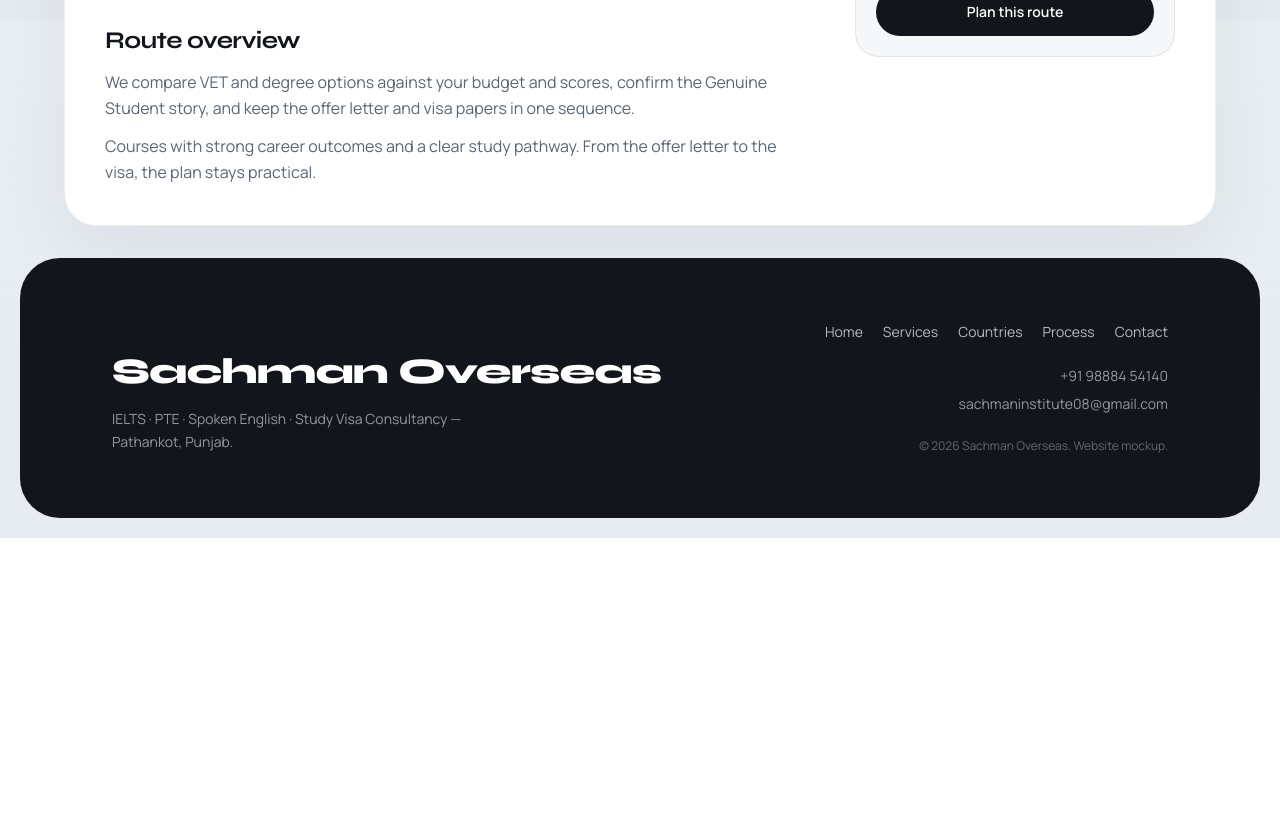
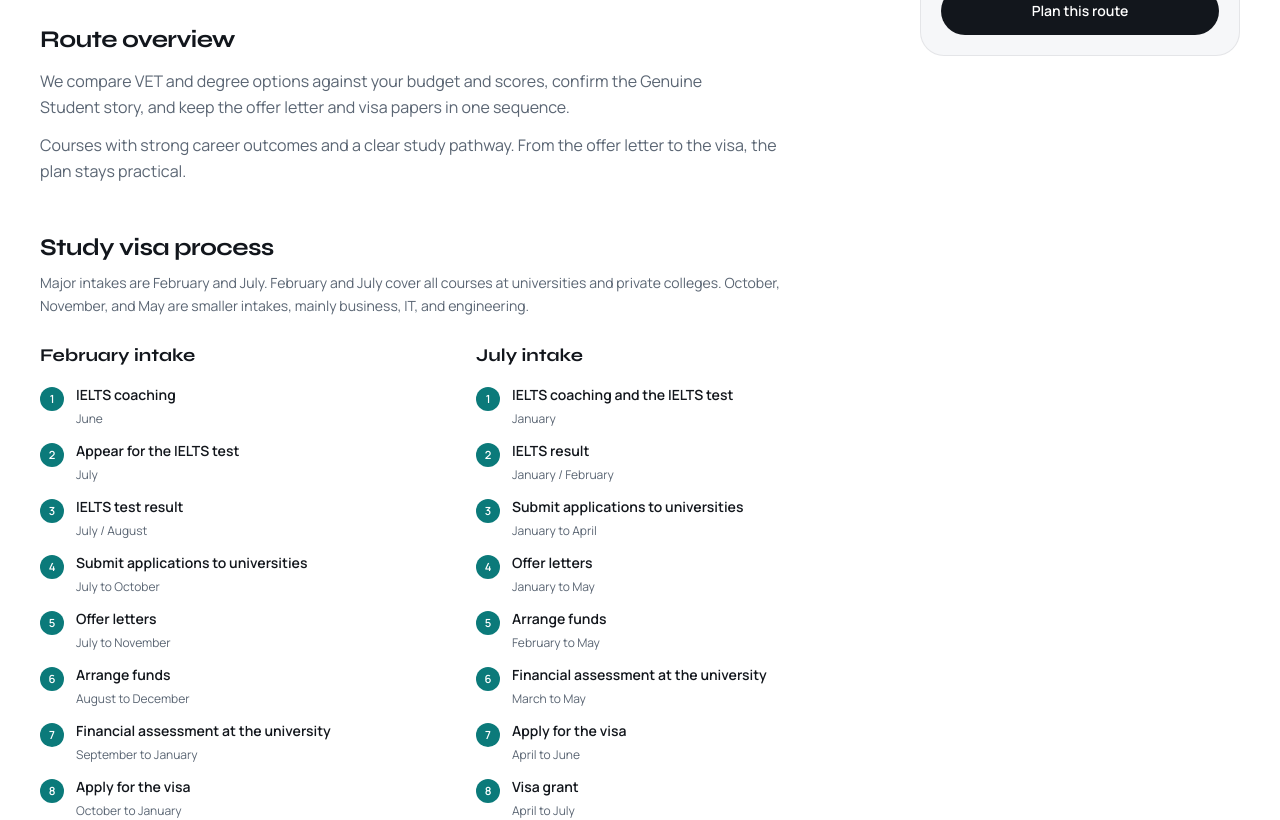
Before and after one commit to Abhi97shek/Sachman-Overseas-Website, a Next.js app: page /destinations/australia in a window 1280 px wide. Shown: the part 780-1600 px from the top of the page. Before the commit the page ends 1318 px from the top, so only its background shows below. Built offline with nearby package versions, Linux system fonts and the light colour scheme.

Commit message:
Widen destinations and add Australia's visa timeline
The country strip runs edge to edge. Australia's page lists the February and July study-visa steps from the presentation.

Co-authored-by: abhi.kumar736 <abhi.kumar736@gmail.com>

```diff
--- a/src/app/destinations/[slug]/page.tsx
+++ b/src/app/destinations/[slug]/page.tsx
@@ -43,8 +43,8 @@ export default async function CountryPage({
 
   return (
     <PageShell>
-      <article className="px-3 py-6 sm:px-4 md:px-5 md:py-8">
-        <div className="mx-auto max-w-6xl overflow-hidden rounded-[1.75rem] border border-ink/8 bg-white shadow-[0_24px_70px_rgba(18,22,28,0.06)] sm:rounded-[2rem]">
+      <article className="w-full py-6 md:py-8">
+        <div className="w-full overflow-hidden bg-white">
           <div className="grid grid-cols-2 gap-2 p-2 sm:grid-cols-4 sm:p-3 md:gap-3">
             <div className="relative col-span-2 aspect-[4/3] overflow-hidden rounded-2xl bg-ink sm:col-span-2 sm:row-span-2 sm:aspect-auto sm:min-h-[22rem]">
               <Image
@@ -113,9 +113,40 @@ export default async function CountryPage({
               <p className="mt-3 max-w-2xl text-base leading-relaxed text-muted-foreground">
                 {country.story}
               </p>
-              <p className="mt-3 max-w-2xl text-base leading-relaxed text-muted-foreground">
+              <p className="mt-3 max-w-3xl text-base leading-relaxed text-muted-foreground">
                 {country.blurb}
               </p>
+
+              {country.visaProcess ? (
+                <div className="mt-12">
+                  <h2 className="font-display text-2xl font-bold tracking-tight text-ink">
+                    Study visa process
+                  </h2>
+                  <p className="mt-2 max-w-3xl text-sm leading-relaxed text-muted-foreground">
+                    Major intakes are February and July. February and July cover all courses at universities and private colleges. October, November, and May are smaller intakes, mainly business, IT, and engineering.
+                  </p>
+                  <div className="mt-6 grid gap-8 lg:grid-cols-2">
+                    {country.visaProcess.map((track) => (
+                      <div key={track.intake}>
+                        <h3 className="font-display text-lg font-bold text-ink">{track.intake}</h3>
+                        <ol className="mt-4 space-y-3">
+                          {track.steps.map((step, index) => (
+                            <li key={step.what} className="flex gap-3">
+                              <span className="mt-0.5 flex size-6 shrink-0 items-center justify-center rounded-full bg-tide text-[0.7rem] font-semibold text-white">
+                                {index + 1}
+                              </span>
+                              <span>
+                                <span className="block text-sm font-semibold text-ink">{step.what}</span>
+                                <span className="text-xs text-muted-foreground">{step.when}</span>
+                              </span>
+                            </li>
+                          ))}
+                        </ol>
+                      </div>
+                    ))}
+                  </div>
+                </div>
+              ) : null}
             </div>
 
             <aside className="h-fit rounded-[1.5rem] border border-ink/8 bg-[#f6f7f9] p-5 md:sticky md:top-24">
--- a/src/components/destinations.tsx
+++ b/src/components/destinations.tsx
@@ -144,8 +144,8 @@ export function Destinations() {
   }, []);
 
   return (
-    <section id="destinations" className="px-3 py-6 sm:px-4 md:px-5 md:py-8">
-      <div className="mx-auto overflow-hidden rounded-[1.75rem] border border-white/80 bg-[#f5f6f8] shadow-[0_24px_70px_rgba(18,22,28,0.05)] sm:rounded-[2rem] md:rounded-[2.5rem]">
+    <section id="destinations" className="w-full py-6 md:py-8">
+      <div className="w-full overflow-hidden bg-[#f5f6f8]">
         <div className="px-5 pt-12 pb-2 text-center sm:px-8 sm:pt-16 md:pt-20">
           <h2 className="mx-auto max-w-3xl font-display text-[1.7rem] leading-[1.15] font-bold tracking-[-0.03em] text-ink sm:text-4xl md:text-[2.6rem]">
             Popular study <span className="text-tide">Countries</span> for 2026
--- a/src/lib/countries.ts
+++ b/src/lib/countries.ts
@@ -10,6 +10,7 @@ export type Country = {
   story: string;
   facts: { label: string; value: string }[];
   included: string[];
+  visaProcess?: { intake: string; steps: { when: string; what: string }[] }[];
 };
 
 export const countries: Country[] = [
@@ -89,6 +90,37 @@ export const countries: Country[] = [
       "Offer-letter review",
       "Genuine Student notes",
       "Visa checklist",
+    ],
+    visaProcess: [
+      {
+        intake: "February intake",
+        steps: [
+          { when: "June", what: "IELTS coaching" },
+          { when: "July", what: "Appear for the IELTS test" },
+          { when: "July / August", what: "IELTS test result" },
+          { when: "July to October", what: "Submit applications to universities" },
+          { when: "July to November", what: "Offer letters" },
+          { when: "August to December", what: "Arrange funds" },
+          { when: "September to January", what: "Financial assessment at the university" },
+          { when: "October to January", what: "Apply for the visa" },
+          { when: "December to February", what: "Visa grant" },
+          { when: "February", what: "Fly to Australia" },
+        ],
+      },
+      {
+        intake: "July intake",
+        steps: [
+          { when: "January", what: "IELTS coaching and the IELTS test" },
+          { when: "January / February", what: "IELTS result" },
+          { when: "January to April", what: "Submit applications to universities" },
+          { when: "January to May", what: "Offer letters" },
+          { when: "February to May", what: "Arrange funds" },
+          { when: "March to May", what: "Financial assessment at the university" },
+          { when: "April to June", what: "Apply for the visa" },
+          { when: "April to July", what: "Visa grant" },
+          { when: "July", what: "Fly to Australia" },
+        ],
+      },
     ],
   },
   {
```
